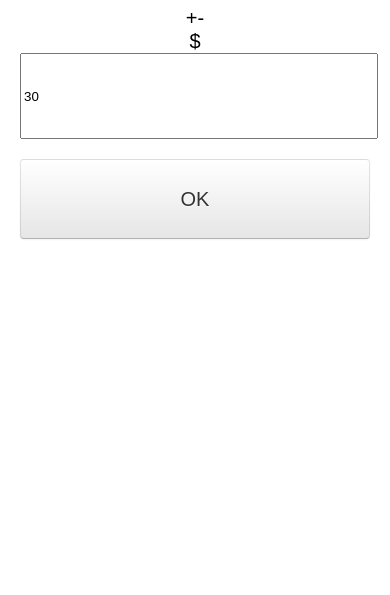
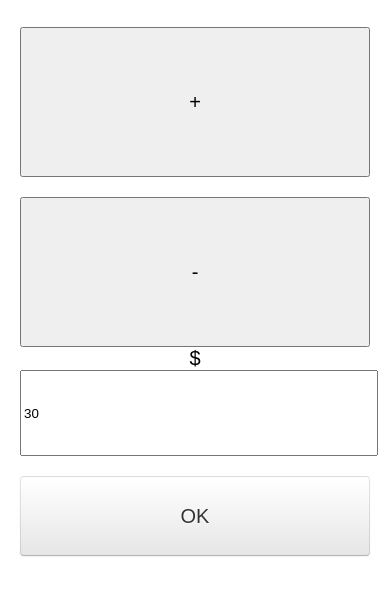
Before and after one commit to JohnMcLear/bitcoin-nfc-ring-demonstration, a plain HTML site: page www/takePayment.html in a window 390 px wide. Shown: the part 117-712 px from the top of the page. Drawn offline with Linux system fonts and the light colour scheme; some packages are replaced by stand-ins of ours.

Commit message:
plus minus for merchant

```diff
--- a/www/js/index.js
+++ b/www/js/index.js
@@ -77,6 +77,7 @@ $("body").on('click', "#exit", function () {
 $("body").on('click', "#amount > #ok", function () {
   $("#amount").hide();
   $("#enterPin").show();
+  $("#enterPin > .actionContents > input").focus();
 });
 $("body").on('click', "#enterPin > #ok", function () {
   $("#enterPin").hide();
--- a/www/takePayment.html
+++ b/www/takePayment.html
@@ -17,8 +17,8 @@
 <div id="merchantAmount" class="step amount">
   <div class="actionName">Select the amount you want to charge</div>
   <div class="actionContents">
-    +-</br>
-    $<input type="text" value=30>
+    <button id=plus>+</button><button id=minus>-</button></br>
+    $<input value=30 type="number">
   </div>
   <button id="ok" type="button" class="btn">OK</button>
 </div>
```
Also changed, not shown: www/topUpRing.html (+2 -2 lines).
